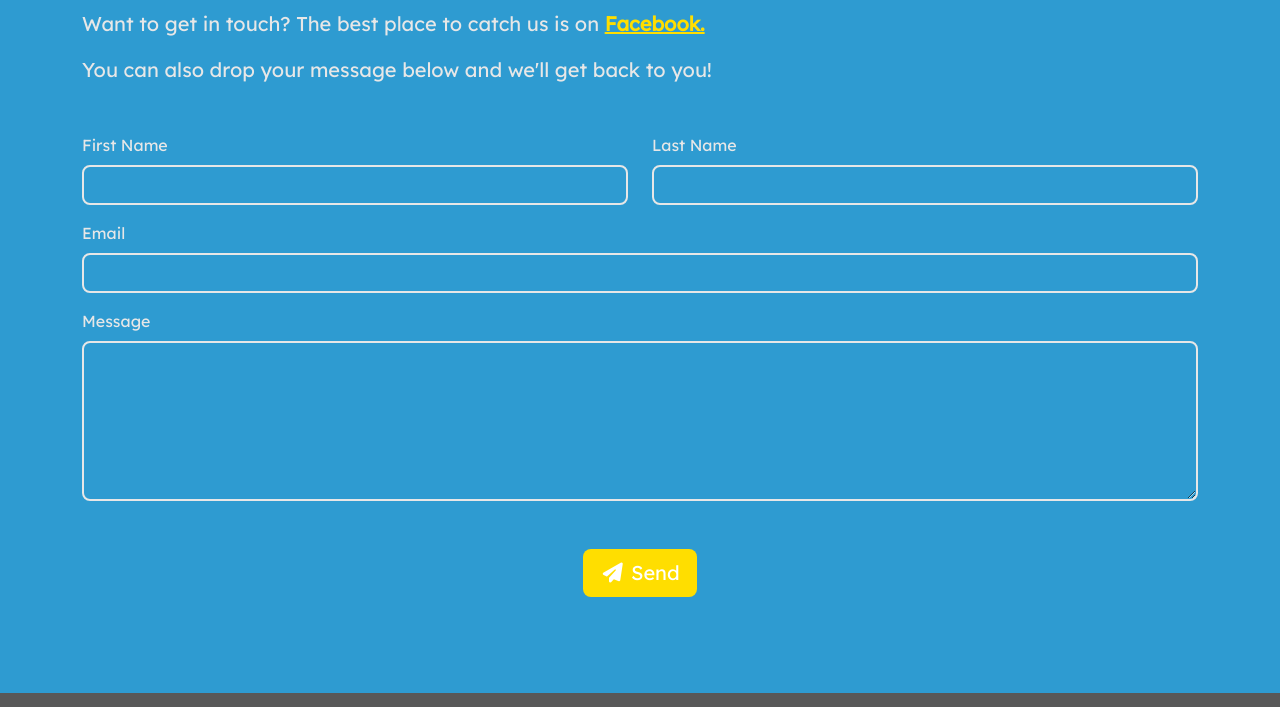
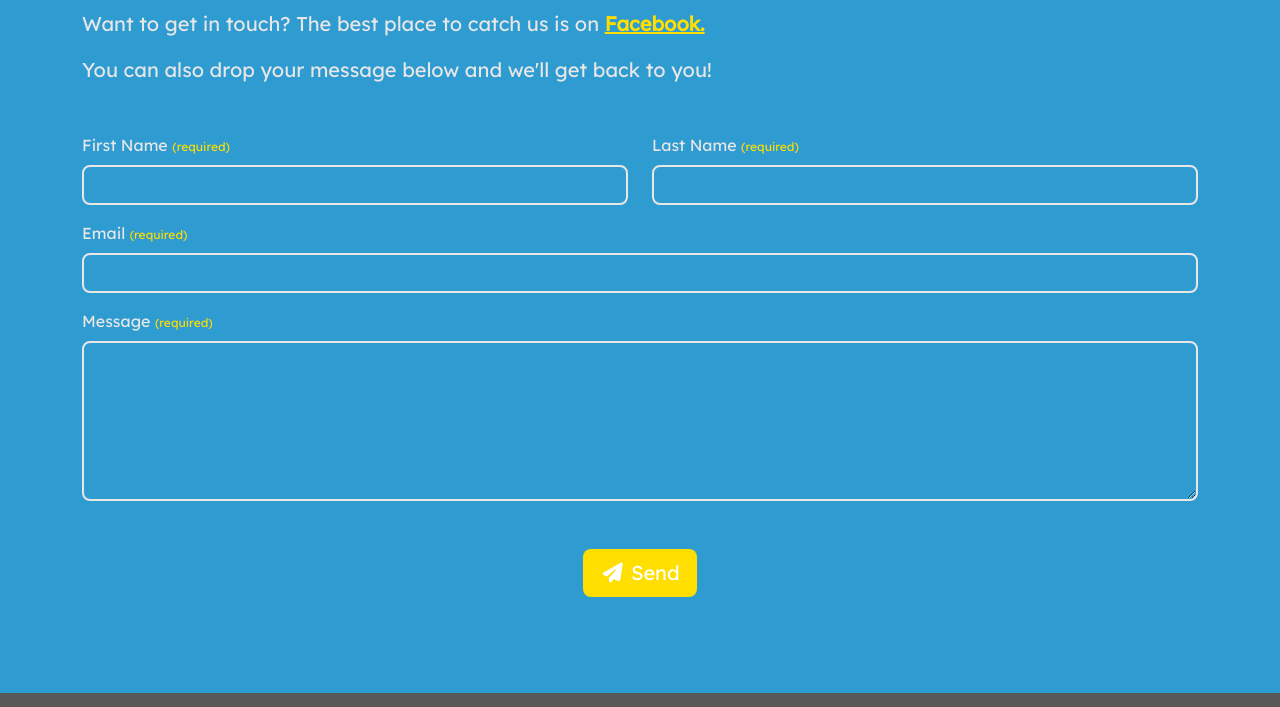
Before and after one commit to JakobReid/overcast, a website: page index.html in a window 1280 px wide. Shown: the part 2380-3087 px from the top of the page. Drawn offline with nearby package versions, Linux system fonts and the light colour scheme; a web font is replaced by a local one.

Commit message:
contact form submission

```diff
--- a/index.html
+++ b/index.html
@@ -120,29 +120,29 @@
                 </div>
 
                 <div class="row form-container">
-                    <form id="contact-form">
+                    <form id="contact-form" action="https://formspree.io/f/xyyqjldv" method="POST">
                         <div class="row">
                             <div class="col-lg">
-                                <label for="first-name" class="form-label">First Name</label>
+                                <label for="first-name" class="form-label">First Name <small class="required">(required)</small></label>
                                 <input type="text" class="form-control" id="first-name" name="first_name" required>
                             </div>
 
                             <div class="col-lg">
-                                <label for="last-name" class="form-label">Last Name</label>
+                                <label for="last-name" class="form-label">Last Name <small class="required">(required)</small></label>
                                 <input type="text" class="form-control" id="last-name" name="last_name" required>
                             </div>
                         </div>
 
                         <div class="row">
                             <div class="form-group">
-                                <label for="email" class="form-label">Email</label>
+                                <label for="email" class="form-label">Email <small class="required">(required)</small></label>
                                 <input type="email" class="form-control" id="email" name="email" required>
                             </div>
                         </div>
 
                         <div class="row">
                             <div class="form-group">
-                                <label for="message" class="form-label">Message</label>
+                                <label for="message" class="form-label">Message <small class="required">(required)</small></label>
                                 <textarea class="form-control" id="message" name="message" rows="6" required></textarea>
                             </div>
                         </div>
--- a/styles.css
+++ b/styles.css
@@ -56,6 +56,16 @@
     margin-top: 1rem;
 }
 
+.form-container {
+    display: flex;
+    justify-content: center;
+}
+
+.required {
+    font-size: 0.75rem;
+    color: var(--oc-yellow);
+}
+
 
 .btn {
     width: auto;
@@ -97,11 +107,6 @@
 .btn-overcast-yellow:focus {
     color: var(--oc-white);
     background-color: var(--oc-yellow);
-}
-
-.form-container {
-    display: flex;
-    justify-content: center;
 }
 
 
```
